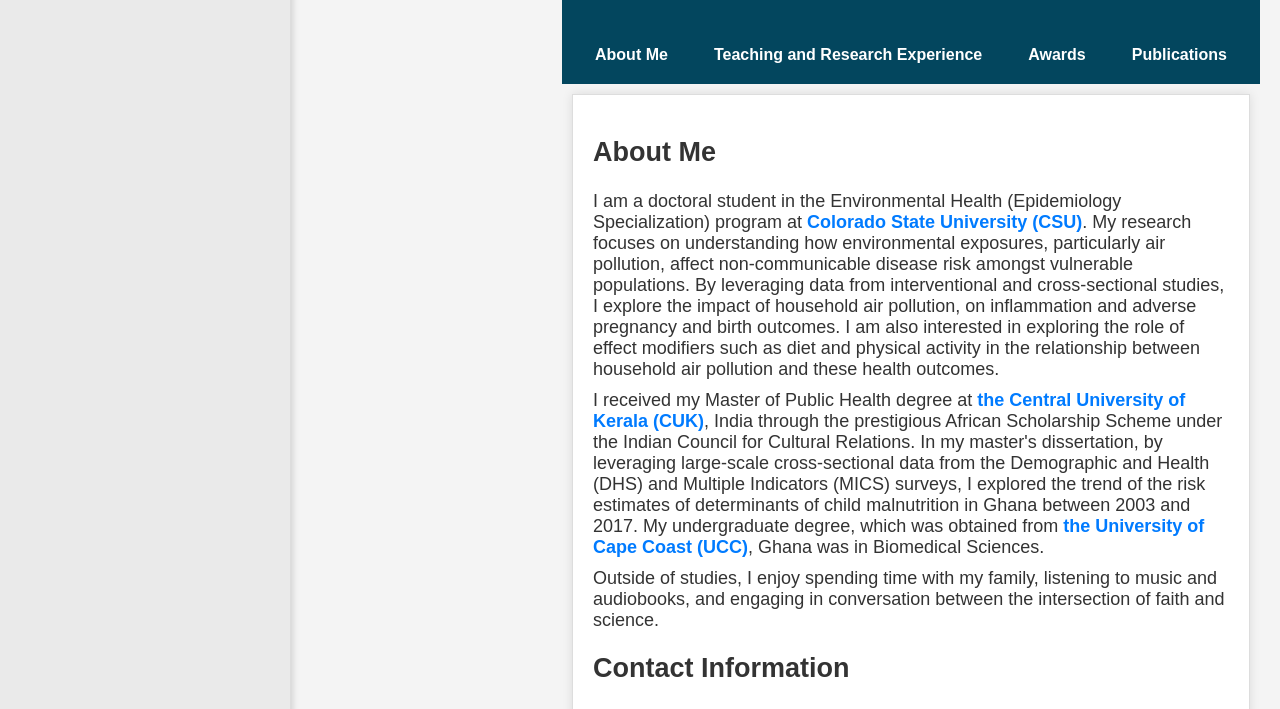
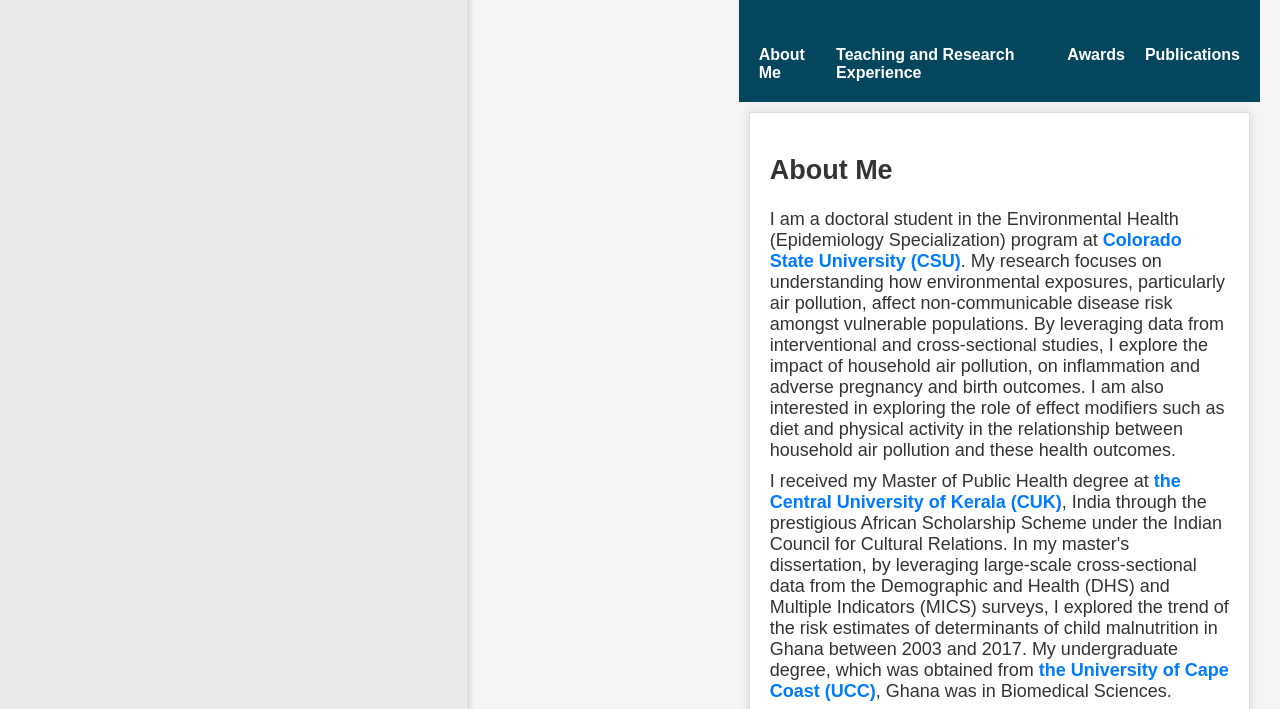
Before and after one commit to SeworChris/SeworChris.github.io, a plain HTML site: page index.html in a window 1280 px wide. Shown: the part 109-818 px from the top of the page. Drawn offline with Linux system fonts and the light colour scheme.

Commit message:
Update index.html

```diff
--- a/index.html
+++ b/index.html
@@ -21,11 +21,11 @@ body {
     border-right: 2px solid #ddd;
     box-shadow: 2px 0 5px rgba(0, 0, 0, 0.1);
     height: 100vh;
-    width: 250px; /* Set a fixed width for the sidebar */
+    width: calc(100vw / 3); /* Set the width to one-third of the viewport width */
 }
 
 .content {
-    flex: 1; /* Make the content area take the remaining space */
+    flex: 2; /* Make the content area take two-thirds of the remaining space */
     padding: 20px;
 }
 
```
